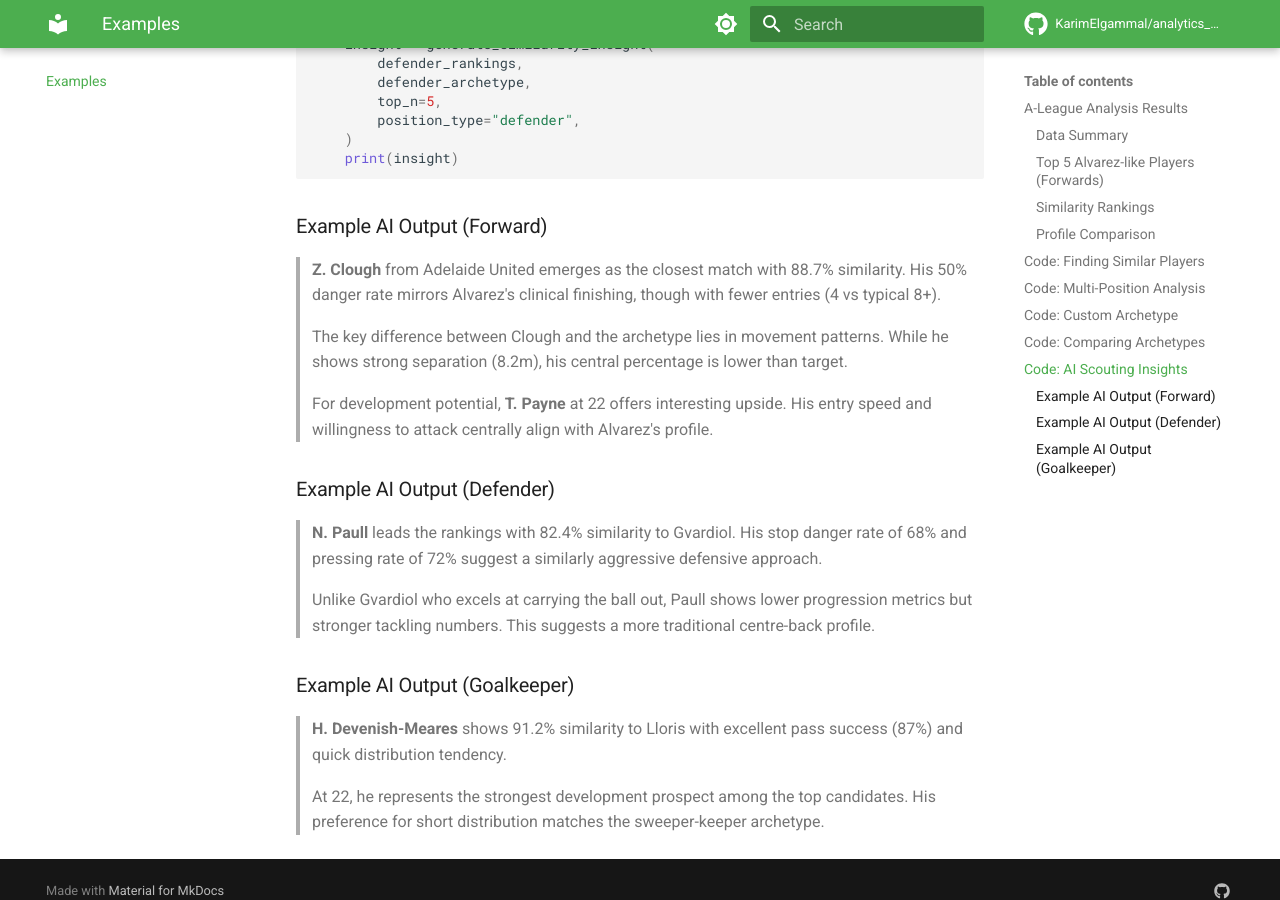
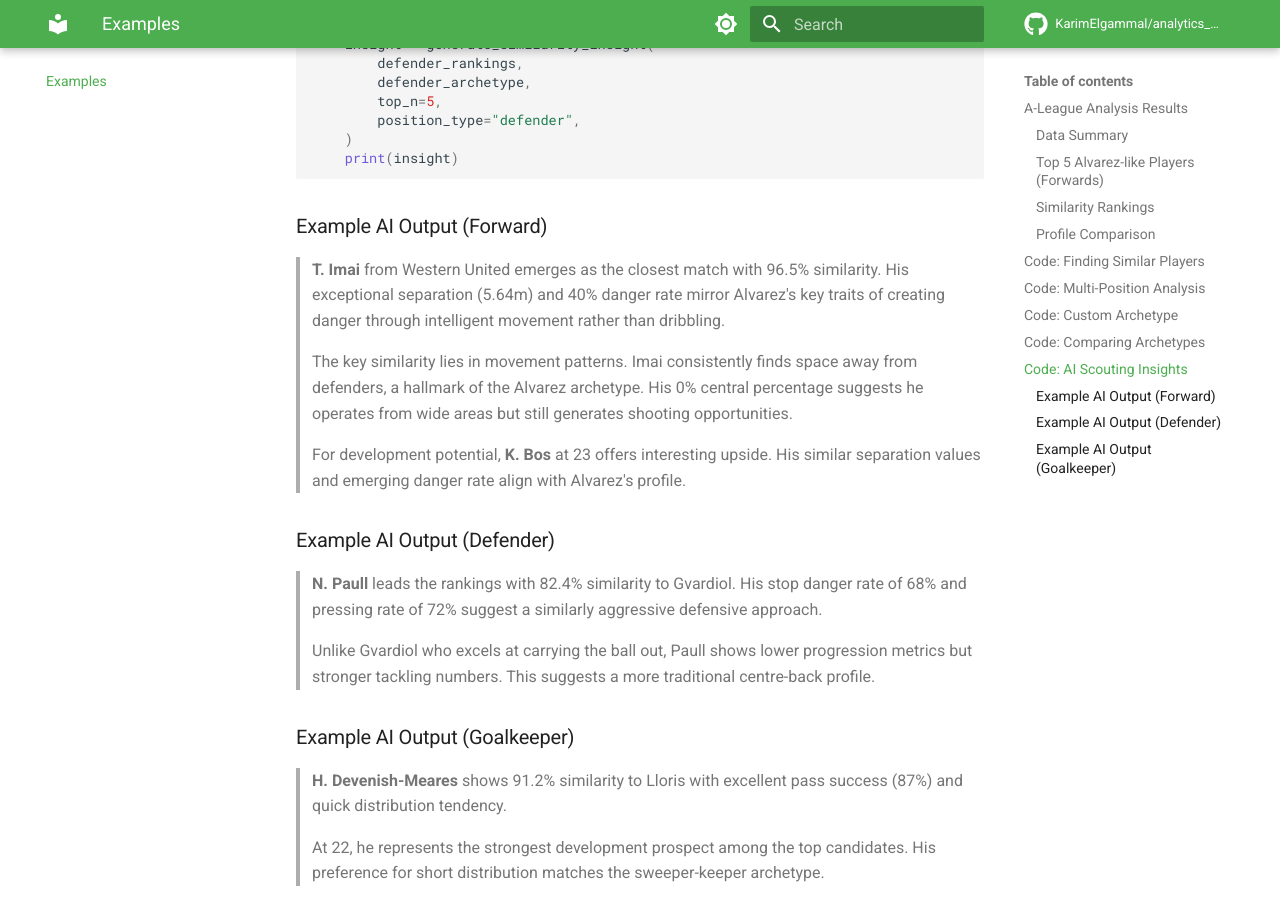
Before and after one commit to KarimElgammal/analytics_cup_research, an MkDocs documentation site: the page built from docs/examples.md, in a window 1280 px wide and 900 px high, scrolled down 5057 px. Built offline with MkDocs 1.6.1 and Material for MkDocs 9.7.7, drawn with Linux system fonts in a browser that asks for light colours; comment, search, counter and statistics services are not loaded; some of the changed text lies outside the part shown.

Commit message:
Update docs to reflect current results (T. Imai #1 at 96.5%)

```diff
--- a/docs/examples.md
+++ b/docs/examples.md
@@ -15,17 +15,17 @@
 
 | Rank | Player | Age | Team | Similarity | Danger Rate | Entries |
 |------|--------|-----|------|------------|-------------|---------|
-| 1 | Z. Clough | 29 | Adelaide United | 88.7% | 50.0% | 4 |
-| 2 | Z. Machach | 25 | Melbourne Victory | 84.4% | 42.9% | 7 |
-| 3 | T. Payne | 21 | Wellington Phoenix | 83.9% | 25.0% | 4 |
-| 4 | G. May | 22 | Auckland FC | 80.7% | 55.6% | 9 |
-| 5 | T. Imai | 27 | Western United | 79.8% | 40.0% | 5 |
+| 1 | T. Imai | 28 | Western United | 96.5% | 40.0% | 5 |
+| 2 | N. Atkinson | 26 | Melbourne City | 93.5% | 16.7% | 6 |
+| 3 | K. Bos | 23 | Melbourne Victory | 91.6% | 16.7% | 6 |
+| 4 | Z. Clough | 30 | Adelaide United | 91.3% | 50.0% | 4 |
+| 5 | C. Elliott | 24 | Auckland FC | 90.8% | 33.3% | 3 |
 
 ### Similarity Rankings
 
 ![Similarity Rankings](assets/similarity_rankings.png)
 
-**Z. Clough** from Adelaide United emerges as the closest match with an 88.7% similarity score. His 50% danger rate means half his final third entries led to shooting opportunities, mirroring Alvarez's clinical finishing.
+**T. Imai** from Western United emerges as the closest match with a 96.5% similarity score. His exceptional separation (5.64m) and 40% danger rate mirror Alvarez's playing style of creating through intelligent movement rather than dribbling.
 
 ### Profile Comparison
 
@@ -141,7 +141,7 @@
     "rashford": Archetype.from_statsbomb("rashford"),
 }
 
-player_name = "Z. Clough"
+player_name = "T. Imai"
 
 print(f"Archetype fit for {player_name}:")
 for name, archetype in archetypes.items():
@@ -183,11 +183,11 @@
 
 ### Example AI Output (Forward)
 
-> **Z. Clough** from Adelaide United emerges as the closest match with 88.7% similarity. His 50% danger rate mirrors Alvarez's clinical finishing, though with fewer entries (4 vs typical 8+).
+> **T. Imai** from Western United emerges as the closest match with 96.5% similarity. His exceptional separation (5.64m) and 40% danger rate mirror Alvarez's key traits of creating danger through intelligent movement rather than dribbling.
 >
-> The key difference between Clough and the archetype lies in movement patterns. While he shows strong separation (8.2m), his central percentage is lower than target.
+> The key similarity lies in movement patterns. Imai consistently finds space away from defenders, a hallmark of the Alvarez archetype. His 0% central percentage suggests he operates from wide areas but still generates shooting opportunities.
 >
-> For development potential, **T. Payne** at 22 offers interesting upside. His entry speed and willingness to attack centrally align with Alvarez's profile.
+> For development potential, **K. Bos** at 23 offers interesting upside. His similar separation values and emerging danger rate align with Alvarez's profile.
 
 ### Example AI Output (Defender)
 
```
Also changed, not shown: docs/guide/profiler.md (+1 -1 lines), docs/guide/reports.md (+5 -5 lines), docs/guide/similarity.md (+1 -1 lines), docs/index.md (+1 -1 lines), docs/methodology.md (+3 -3 lines).
